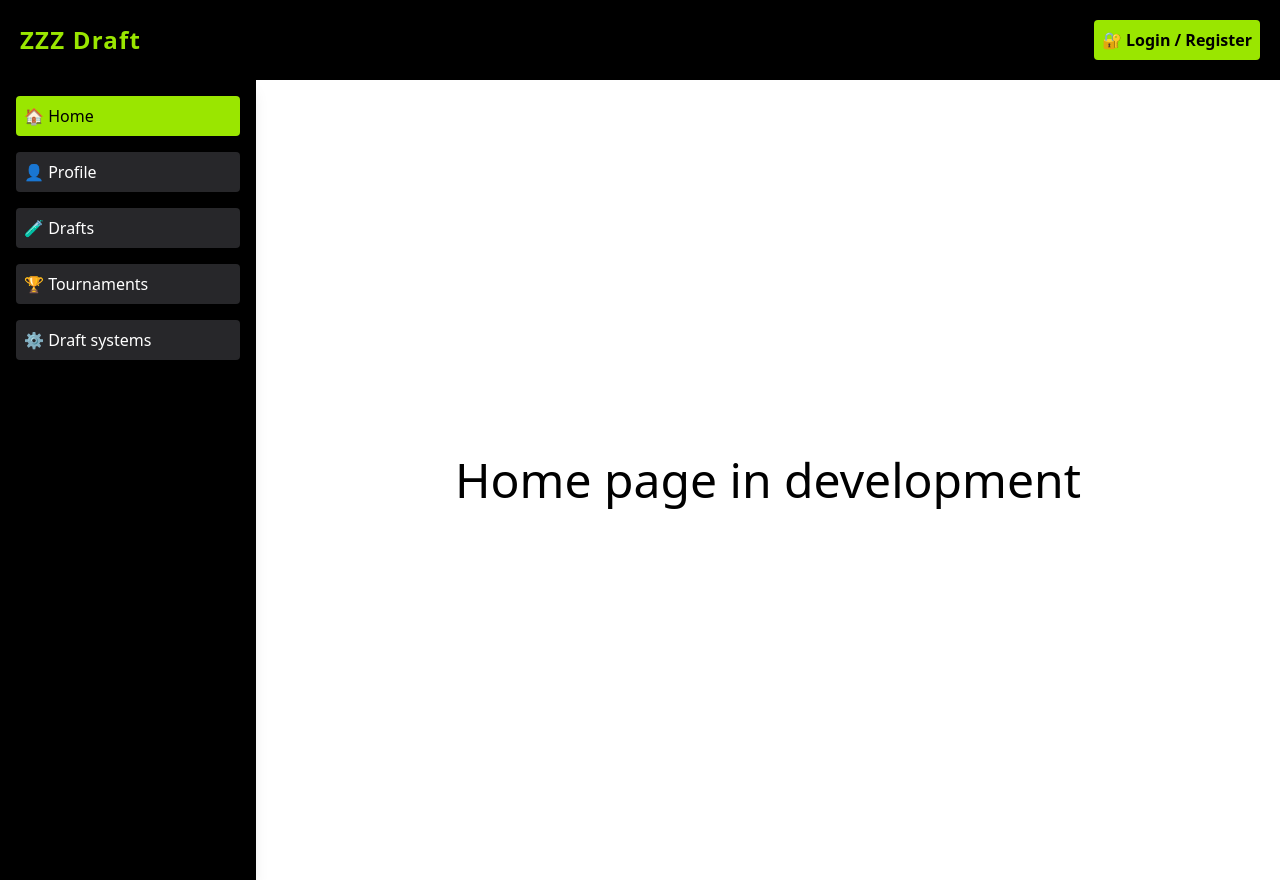
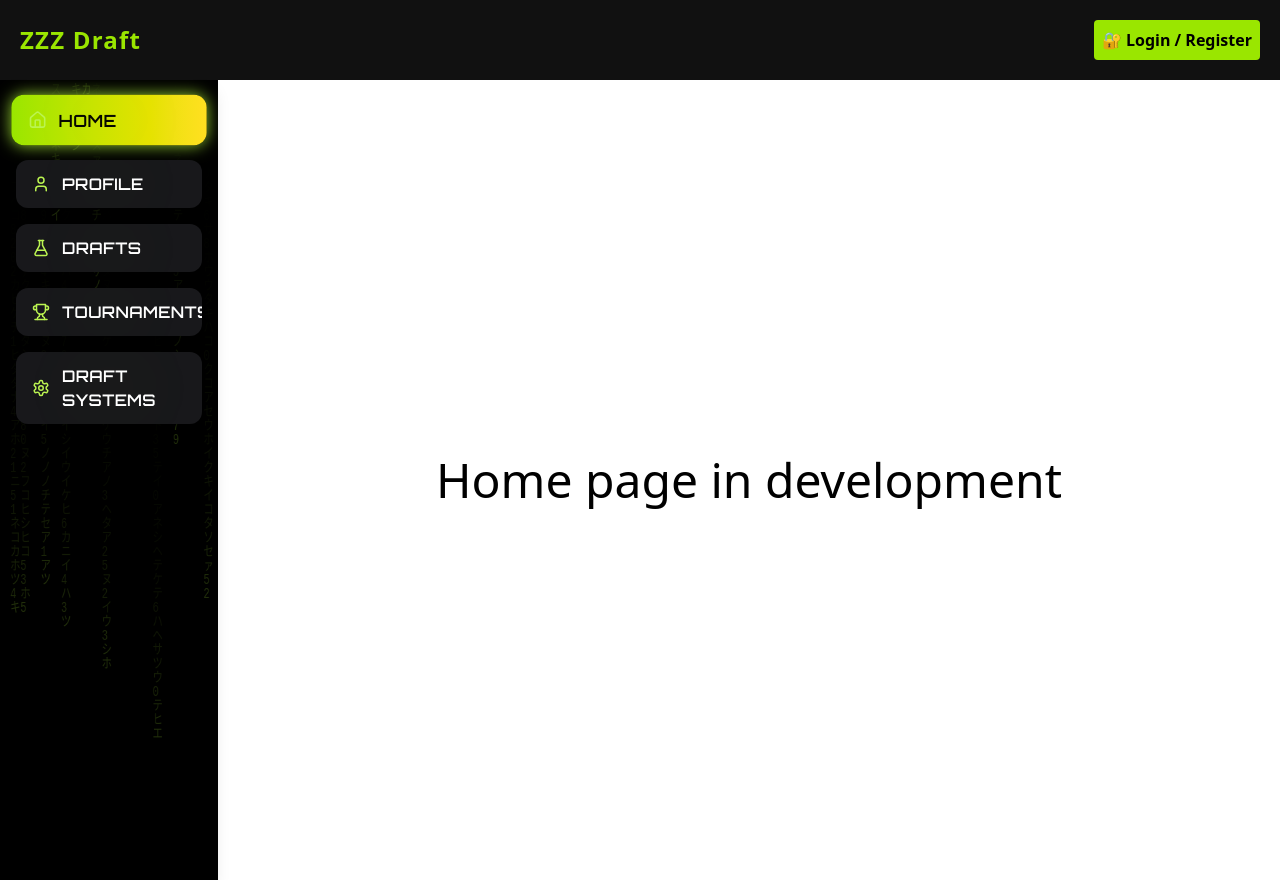
Before and after one commit to IvanMedvedovskyi/react-fastify-draft, a Next.js app in the folder client/: page / in a window 1280 px wide. Built offline with nearby package versions, Linux system fonts and the light colour scheme; no server answers.

Commit message:
feat: set BTN

```diff
--- a/client/package.json
+++ b/client/package.json
@@ -10,6 +10,7 @@
   },
   "dependencies": {
     "axios": "^1.9.0",
+    "lucide-react": "^0.506.0",
     "next": "15.3.1",
     "react": "^19.0.0",
     "react-dom": "^19.0.0",
--- a/client/src/app/components/zzz-draft/ProfilePage.tsx
+++ b/client/src/app/components/zzz-draft/ProfilePage.tsx
@@ -2,7 +2,7 @@ import React from 'react'
 
 const ProfilePage = () => {
   return (
-    <div>
+    <div className='bg-[#181718] w-full'>
       ProfilePage
     </div>
   )
--- a/client/src/app/components/zzz-draft/SideBar.tsx
+++ b/client/src/app/components/zzz-draft/SideBar.tsx
@@ -1,42 +1,129 @@
 "use client"
 
+import React, { useEffect, useRef } from 'react'
 import { SidebarMenu, useSectionStore } from '@/app/store'
-import React from 'react'
+import {
+    Home,
+    User,
+    FlaskConical,
+    Trophy,
+    Settings,
+} from 'lucide-react'
 
 const menuItems = [
-    { id: 1, label: '🏠 Home', value: SidebarMenu.Home },
-    { id: 2, label: '👤 Profile', value: SidebarMenu.Profile },
-    { id: 3, label: '🧪 Drafts', value: SidebarMenu.Drafts },
-    { id: 4, label: '🏆 Tournaments', value: SidebarMenu.Tournaments },
-    { id: 5, label: '⚙️ Draft systems', value: SidebarMenu.DraftSystems },
+    { id: 1, label: 'Home', icon: <Home size={18} />, value: SidebarMenu.Home },
+    { id: 2, label: 'Profile', icon: <User size={18} />, value: SidebarMenu.Profile },
+    { id: 3, label: 'Drafts', icon: <FlaskConical size={18} />, value: SidebarMenu.Drafts },
+    { id: 4, label: 'Tournaments', icon: <Trophy size={18} />, value: SidebarMenu.Tournaments },
+    { id: 5, label: 'Draft Systems', icon: <Settings size={18} />, value: SidebarMenu.DraftSystems },
 ]
 
 const SideBar = () => {
     const { activeSection, setActiveSection } = useSectionStore()
+    const canvasRef = useRef<HTMLCanvasElement>(null)
+
+    // Matrix rain effect
+    useEffect(() => {
+        const canvas = canvasRef.current
+        if (!canvas) return
+
+        const ctx = canvas.getContext("2d")
+        if (!ctx) return
+
+        const width = canvas.width = 300
+        const height = canvas.height = window.innerHeight
+
+        const letters = "アァイイウエカキクケコサシスセソタチツテトナニヌネノハヒフヘホ0123456789".split("")
+        const fontSize = 14
+        const columns = Math.floor(width / fontSize)
+        const drops: number[] = Array(columns).fill(1)
+
+        const draw = () => {
+            ctx.fillStyle = "rgba(0, 0, 0, 0.1)"
+            ctx.fillRect(0, 0, width, height)
+
+            ctx.fillStyle = "#a3e635"
+            ctx.font = `${fontSize}px monospace`
+
+            for (let i = 0; i < drops.length; i++) {
+                const text = letters[Math.floor(Math.random() * letters.length)]
+                ctx.fillText(text, i * fontSize, drops[i] * fontSize)
+
+                if (drops[i] * fontSize > height && Math.random() > 0.975) {
+                    drops[i] = 0
+                }
+
+                drops[i]++
+            }
+        }
+
+        const interval = setInterval(draw, 50)
+        return () => clearInterval(interval)
+    }, [])
 
     return (
-        <div>
-            <aside className="w-64 bg-black p-4 flex flex-col justify-between shadow-lg min-h-screen">
-                <div>
-                    <nav className="space-y-4">
+        <>
+            <link href="https://fonts.googleapis.com/css2?family=Orbitron:wght@600&display=swap" rel="stylesheet" />
+            <style>{`
+                @keyframes glow {
+                    0%, 100% { box-shadow: 0 0 10px rgba(163, 230, 53, 0.8); }
+                    50% { box-shadow: 0 0 20px rgba(163, 230, 53, 1); }
+                }
+
+                @keyframes glitch {
+                    0% { transform: translate(0); opacity: 1; }
+                    20% { transform: translate(-1px, 1px); opacity: 0.9; }
+                    40% { transform: translate(1px, -1px); opacity: 1; }
+                    60% { transform: translate(-2px, 2px); opacity: 0.95; }
+                    80% { transform: translate(2px, -2px); opacity: 1; }
+                    100% { transform: translate(0); opacity: 1; }
+                }
+
+                .orbitron {
+                    font-family: 'Orbitron', sans-serif;
+                }
+
+                .glitch {
+                    animation: glitch 1s infinite;
+                }
+
+                .glow-border {
+                    animation: glow 2s infinite ease-in-out;
+                }
+            `}</style>
+
+            <aside className="relative w-64 bg-black p-4 flex flex-col justify-between shadow-lg min-h-screen overflow-hidden">
+                {/* Matrix rain canvas */}
+                <canvas
+                    ref={canvasRef}
+                    className="absolute top-0 left-0 w-full h-full opacity-20 z-0"
+                />
+
+                {/* Menu on top */}
+                <nav className="space-y-4 relative z-10">
                     {menuItems.map(item => {
                         const isActive = activeSection === item.value
                         return (
                             <button
                                 key={item.id}
                                 onClick={() => setActiveSection(item.value)}
-                                    className={`cursor-pointer w-full text-left p-2 rounded transition
-                                        ${isActive ? 'bg-lime-400 text-black' : 'bg-zinc-800 text-white hover:bg-lime-400 hover:text-black'}
+                                className={`relative group w-full text-left px-4 py-3 rounded-xl transition-all duration-500 overflow-hidden
+                                    ${isActive
+                                        ? 'bg-gradient-to-r from-lime-400 to-yellow-300 text-black scale-105 glow-border'
+                                        : 'bg-zinc-900 text-white hover:bg-gradient-to-r hover:from-lime-300 hover:to-yellow-200 hover:text-black hover:scale-105 active:scale-95'}
                                 `}
                             >
-                                    {item.label}
+                                <span className="absolute inset-0 bg-[radial-gradient(circle,_rgba(163,230,53,0.1)_0%,_transparent_70%)] blur-2xl opacity-40 group-hover:opacity-60 transition" />
+                                <span className="relative z-10 flex items-center gap-3 orbitron uppercase tracking-wide">
+                                    <span className="text-lime-300">{item.icon}</span>
+                                    <span className={`${isActive ? 'glitch' : ''}`}>{item.label}</span>
+                                </span>
                             </button>
                         )
                     })}
                 </nav>
-                </div>
             </aside>
-        </div>
+        </>
     )
 }
 
--- a/client/src/app/components/zzz-draft/TopBar.tsx
+++ b/client/src/app/components/zzz-draft/TopBar.tsx
@@ -12,7 +12,7 @@ const TopBar = () => {
   };
 
   return (
-    <div className="flex items-center justify-between bg-black p-5">
+    <div className="flex items-center justify-between bg-[#111111] p-5">
       <h1 className="text-2xl font-extrabold text-lime-400 tracking-wider">
         ZZZ Draft
       </h1>
--- a/client/src/app/components/zzz-draft/TopbarProfile.tsx
+++ b/client/src/app/components/zzz-draft/TopbarProfile.tsx
@@ -48,6 +48,8 @@ const TopbarProfile = () => {
     };
   }, [open]);
 
+  console.log(user)
+
   return (
     <div className="relative flex items-center gap-3 cursor-pointer select-none">
       <div className="flex flex-col items-end leading-tight">
@@ -57,7 +59,7 @@ const TopbarProfile = () => {
               {user.username}
             </span>
             <span className="text-gray-400 text-xs">
-              #{user.discordId?.slice(0, 4)}
+              #{user.username}
             </span>
           </>
         )}
```
Also changed, not shown: 1 other file (tests, documents, lock files or other folders). Lines whose indentation alone changed are shown as unchanged.
